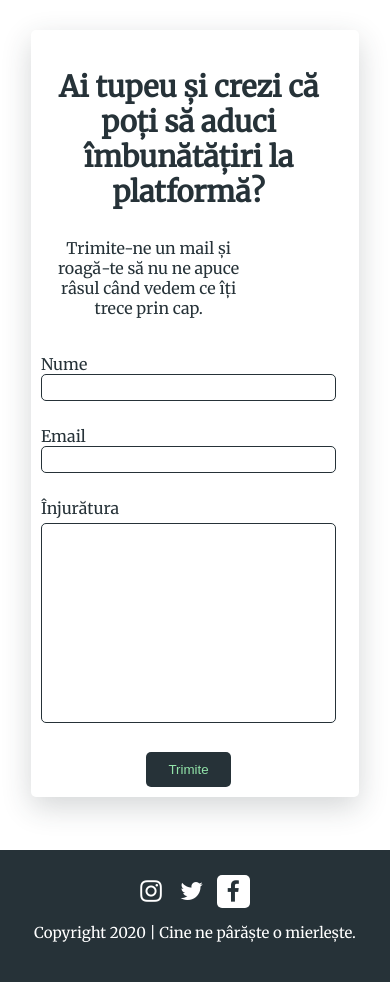
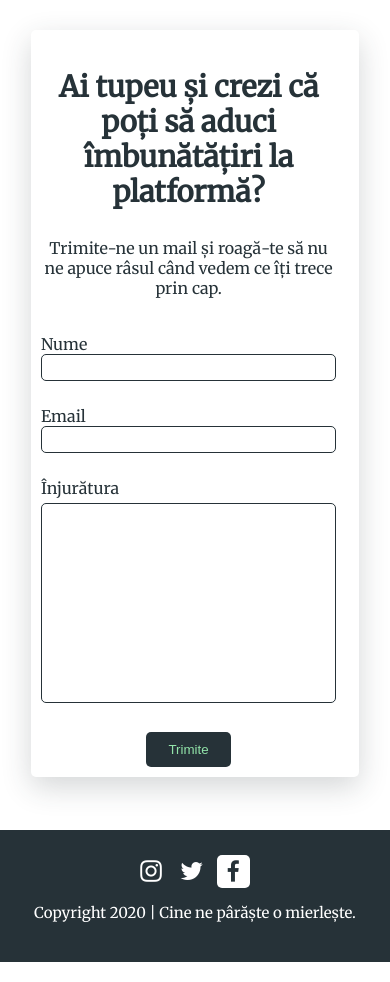
Before and after one commit to Aleandro2000/LSAC_IT-Recruitment-2020, a PHP site: page / in a window 390 px wide. Shown: the part 1957-2939 px from the top of the page. Run offline with PHP 8.4, Linux system fonts and the light colour scheme.

Commit message:
LSAC-Recruitment-2020

```diff
--- a/css/structure.css
+++ b/css/structure.css
@@ -395,6 +395,10 @@ a
         width: 90%;
         padding: 10px;
     }
+    .form-text-padding
+    {
+        padding-right: 0;
+    }
     .form-row
     {
         content: "";
```
